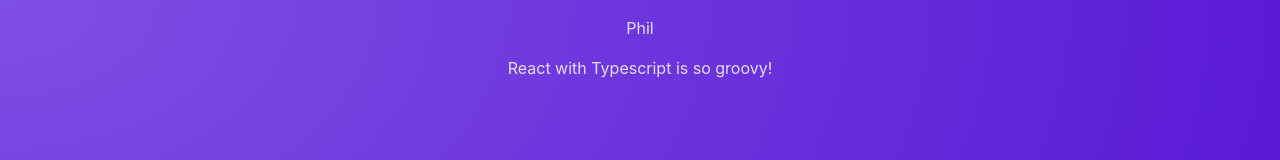
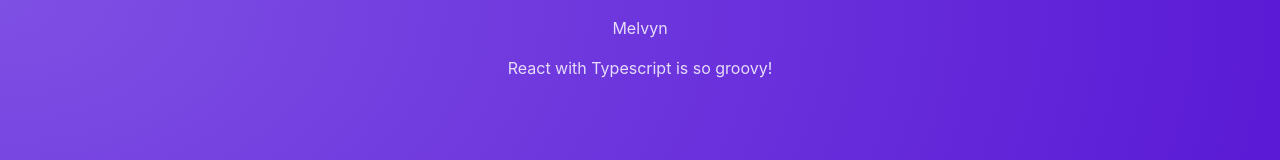
Before and after one commit to melvynstudios/react-sandbox, a React (Vite) app in the folder sandbox/: page / in a window 1280 px wide. Shown: the top 160 px of the page. Built offline with nearby package versions, Linux system fonts and the light colour scheme.

Commit message:
Added some randomness to displaying name

```diff
--- a/sandbox/src/components/Post.tsx
+++ b/sandbox/src/components/Post.tsx
@@ -1,6 +1,10 @@
+const names = ['Melvyn', 'Guy who plays BASS']
+
 function Post() {
+	// Add randomness to displaying my name
+	const randName = Math.random() > 0.5 ? names[0] : names[1];
 	return <div>
-		<p>Phil</p>
+		<p>{ randName }</p>
 		<p>React with Typescript is so groovy!</p>
 	</div>
 }
```
